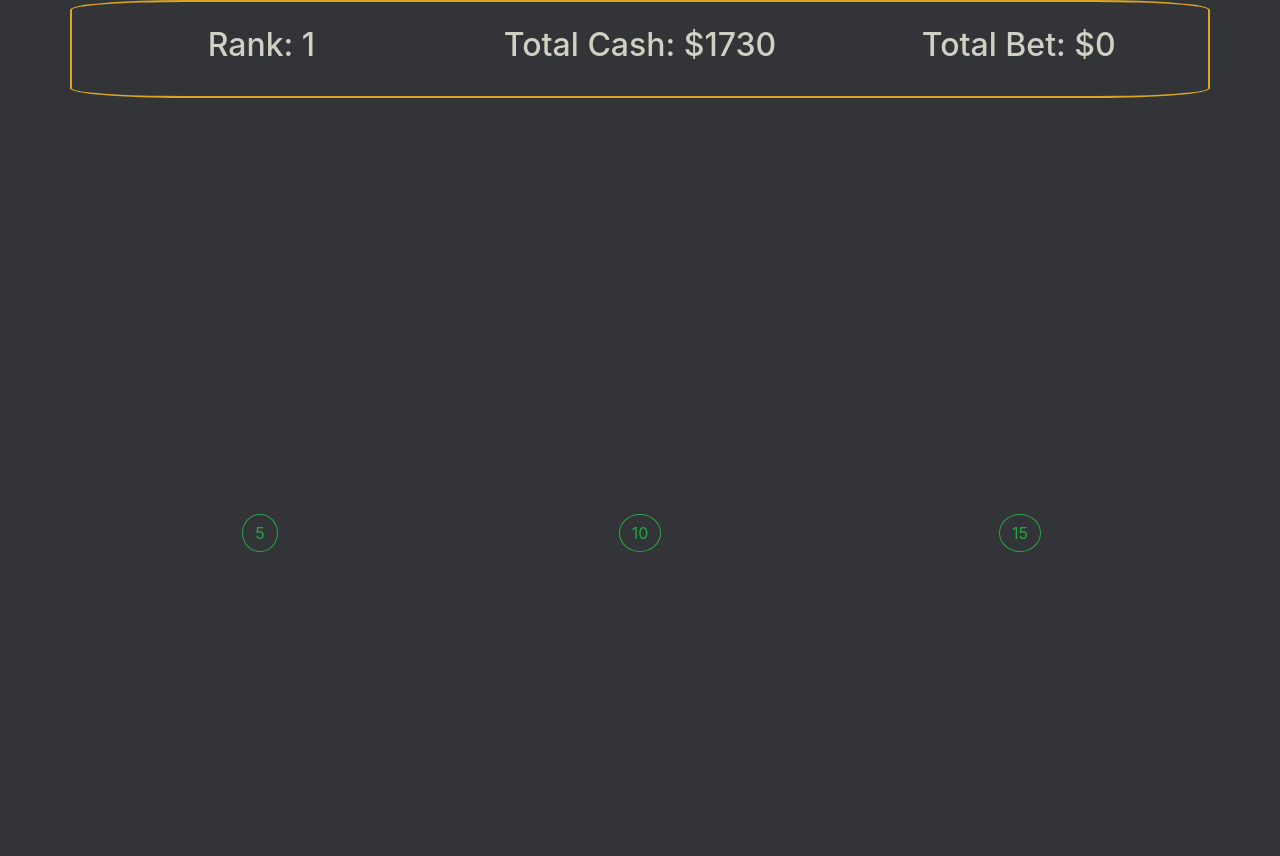
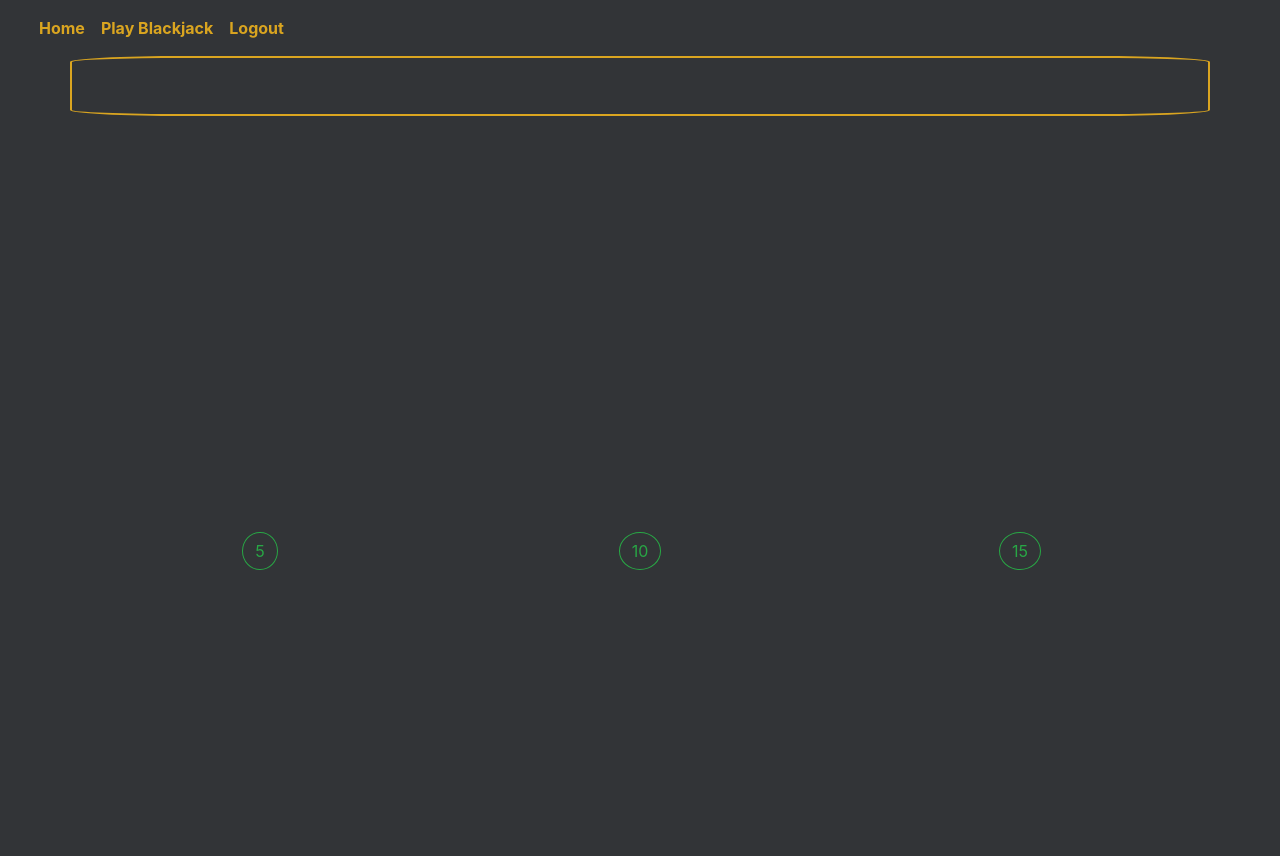
Before and after one commit to rexsheikh/blackjack-trainer, a Django app: page /blackjack in a window 1280 px wide. Before the commit the page ends 552 px from the top, so only its background shows below. Run offline with Django 4.2, Linux system fonts and the light colour scheme; a user stored in the database is signed in; data comes from the database, SQL or seed files in the repository; both versions use the stored data as it was after the commit; some libraries are stand-ins or nearby versions.

Commit message:
added comments.

```diff
--- a/blackjack/static/blackjack/styles.css
+++ b/blackjack/static/blackjack/styles.css
@@ -90,3 +90,11 @@
 .endstate{
   color: goldenrod;
 }
+
+.navbar-bg{
+  background-color: #323437;
+}
+
+.navbar-link{
+color: goldenrod;
+}
--- a/blackjack/templates/blackjack/blackjack.html
+++ b/blackjack/templates/blackjack/blackjack.html
@@ -1,4 +1,4 @@
-
+{% extends "blackjack/layout.html" %}
 {% load static %}
 
 <!DOCTYPE html>
@@ -14,13 +14,10 @@
     {% endblock %}
 </head>
 
-<body>
+{% block body %}
     <div class = "background-container">
         <div class = "container text-center player-info" id = "player-info-view">
             <div class="row align-items-end">
-                <div class="col p-4" >
-                    <h2 id = "player-rank"></h2>
-                </div>
                 <div class="col p-4">
                     <h2 id = "player-cash"></h2>
                 </div>
@@ -86,6 +83,6 @@
         </div>
     </div>
 
-</body>
+{% endblock %}
 
 </html>
--- a/blackjack/templates/blackjack/layout.html
+++ b/blackjack/templates/blackjack/layout.html
@@ -13,46 +13,41 @@
 </head>
 
 <body>
-    <a href="{% url 'blackjack' %}">
-        <h1>play blackjack</h1>
-    </a>
-    <nav class="navbar navbar-expand-lg navbar-light bg-light">
-        <a class="navbar-brand" href="#">Network</a>
-        <div>
-            <ul class="navbar-nav mr-auto">
+    <nav class="navbar navbar-expand-lg" style="background-color: #323437;">
+        <div class = "container-fluid">
+            <ul class="navbar-nav">
                 {% if user.is_authenticated %}
                 <li class="nav-item">
-                    <a class="nav-link" id="nav-profile-page" data-userid="{{user.id}}">
-                        <strong>{{ user.username }}</strong>
+                    <a href="{% url 'index' %}">
+                        <strong class="nav-link" style="color:goldenrod">Home</strong>
                     </a>
                 </li>
-                {% endif %}
                 <li class="nav-item">
-                    <a class="nav-link" id="nav-allposts">All Posts</a>
-                </li>
-                {% if user.is_authenticated %}
-                <li class="nav-item">
-                    <a class="nav-link" id="nav-following">Following</a>
+                    <a href="{% url 'blackjack' %}">
+                        <strong class="nav-link" style="color:goldenrod">Play Blackjack</strong>
+                    </a>
                 </li>
                 <li class="nav-item">
-                    <a class="nav-link" href="{% url 'logout' %}">Log Out</a>
+                    <a href="{% url 'logout' %}">
+                        <strong class="nav-link" style="color:goldenrod">Logout</strong>
+                    </a>
                 </li>
                 {% else %}
                 <li class="nav-item">
-                    <a class="nav-link" href="{% url 'login' %}">Log In</a>
+                    <a class="nav-link" href="{% url 'login' %}" style="color:goldenrod">Log In</a>
                 </li>
                 <li class="nav-item">
-                    <a class="nav-link" href="{% url 'register' %}">Register</a>
+                    <a class="nav-link" href="{% url 'register' %}" style="color:goldenrod">Register</a>
                 </li>
                 {% endif %}
             </ul>
         </div>
     </nav>
 
-    <div class="body">
-        {% block body %}
-        {% endblock %}
-    </div>
+<div class="body">
+    {% block body %}
+    {% endblock %}
+</div>
 </body>
 
 </html>
--- a/blackjack/views.py
+++ b/blackjack/views.py
@@ -164,6 +164,7 @@
 
         raw_ht = [ht.serialize() for ht in HardTotal.objects.filter(user=user)]
         raw_st = [st.serialize() for st in SoftTotal.objects.filter(user=user)]
+        print(f"raw st in getHeatMaps: {raw_st}")
         raw_pair = [pair.serialize()
                     for pair in Pair.objects.filter(user=user)]
         ht_data = ht_heatmap(raw_ht)
@@ -182,27 +183,25 @@
 
 def ht_heatmap(data):
     rows, cols = (16, 10)
-    correct_ctr = [[0]*cols]*rows
-
+    # I referenced https://stackoverflow.com/questions/6532881/how-to-make-a-copy-of-a-2d-array-in-python
+    # to fix previous 2d array that was improperly copying every change to every row/col
+    # using range(rows) allows for unique indices and avoids copying from row to row
+    # previously I had correct_ctr = [[0]*cols]*rows
+    correct_ctr = [[0]*cols for _ in range(rows)]
     for i in range(len(data)):
         row = data[i]["hard_total"] - 5
         col = data[i]["dealer_up"] - 2
-        print(f"raw : {data[i]}")
-        print(f"row: {row} col: {col}")
         if data[i]["correct"] == 1:
             correct_ctr[row][col] += 1
-
     return correct_ctr
 
 
 def st_heatmap(data):
     rows, cols = (8, 10)
-    correct_ctr = [[0]*cols]*rows
+    correct_ctr = [[0]*cols for _ in range(rows)]
     for i in range(len(data)):
         row = data[i]["not_ace"] - 2
         col = data[i]["dealer_up"] - 2
-        print(f"raw : {data[i]}")
-        print(f"row: {row} col: {col}")
         if data[i]["correct"] == 1:
             correct_ctr[row][col] += 1
 
@@ -211,12 +210,10 @@
 
 def pair_heatmap(data):
     rows, cols = (10, 10)
-    correct_ctr = [[0]*cols]*rows
+    correct_ctr = [[0]*cols for _ in range(rows)]
     for i in range(len(data)):
         row = data[i]["pair"] - 5
         col = data[i]["dealer_up"] - 2
-        print(f"raw : {data[i]}")
-        print(f"row: {row} col: {col}")
         if data[i]["correct"] == 1:
             correct_ctr[row][col] += 1
 
```
Also changed, not shown: blackjack/static/blackjack/blackjack.js (+69 -101 lines), blackjack/static/blackjack/menu.js (+21 -2 lines), blackjack/templates/blackjack/menu.html (+3 -5 lines), read_me.md (added, +38 -0 lines), db.sqlite3.
